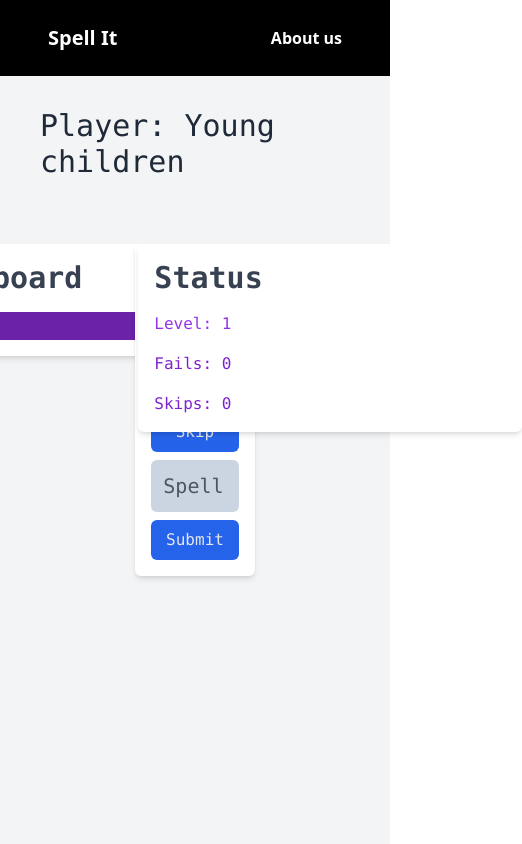
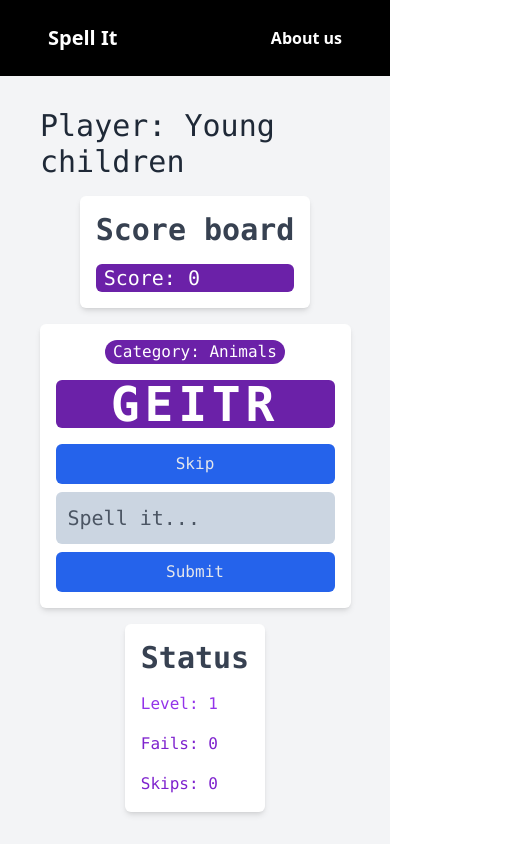
Before and after one commit to kensidiangco/spell-it-game, a Next.js app: page / in a window 390 px wide. Both pictures are taken after typing "5" into the empty fields and a click on the input "Submit". Shown: the top 844 px of the page, 522 px wide, since content can reach past the window. Built offline with nearby package versions, Linux system fonts and the light colour scheme.

Commit message:
fixing responsive layout

```diff
--- a/components/GamePanel.jsx
+++ b/components/GamePanel.jsx
@@ -21,7 +21,7 @@ function GamePanel({ disableButton, category, trySubmit, skipWord, shuffleWord,
             // whileTap={{ scale: 0.9 }}
             whileInView={{ opacity: 1 }}
           >
-            <p className="text-7xl bg-purple-800 text-white rounded-md px-2 font-bold text-center tracking-widest">{shuffleWord}</p>
+            <p className="text-5xl md:text-7xl bg-purple-800 text-white rounded-md px-2 font-bold text-center tracking-widest">{shuffleWord}</p>
           </motion.button>
 
           <form className='flex flex-col md:flex-row gap-2' onSubmit={handleSubmitAnswer}>
--- a/pages/index.js
+++ b/pages/index.js
@@ -212,8 +212,8 @@ export default function Home() {
           <p className="text-2xl">- 2 correct answers to finish the game</p>
         </div> */}
 
-        <div class="grid grid-cols-3 gap-4 place-items-center h-screen items-start pt-16">
-          <div className='flex flex-col gap-4 bg-white p-4 rounded-md shadow-md w-96'>
+        <div class="grid grid-cols-1 md:grid-cols-3 gap-4 place-items-center md:h-screen items-start pt-4 pb-8 md:pt-16">
+          <div className='flex flex-col gap-4 bg-white p-4 rounded-md shadow-md md:w-96'>
             <p className="text-3xl font-bold text-gray-700">Score board</p>
             <p className="text-xl bg-purple-800 px-2 text-white rounded-md">Score: <span>{level - 1}</span></p>
 
@@ -256,7 +256,7 @@ export default function Home() {
             />
           </div>
 
-          <div className='grid grid-cols-1 gap-4 bg-white p-4 rounded-md shadow-md w-96'>
+          <div className='grid grid-cols-1 gap-4 bg-white p-4 rounded-md shadow-md md:w-96'>
             <p className="text-3xl font-bold text-gray-700">Status</p>
             <p className="text-purple-600">Level: {level}</p>
             {trySubmit > 2 ?
```
